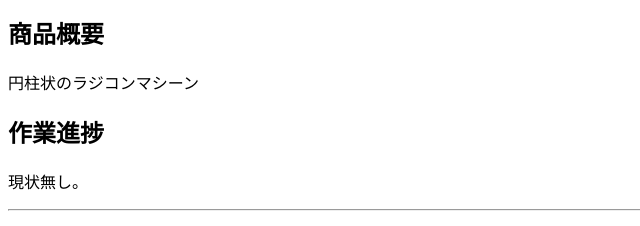
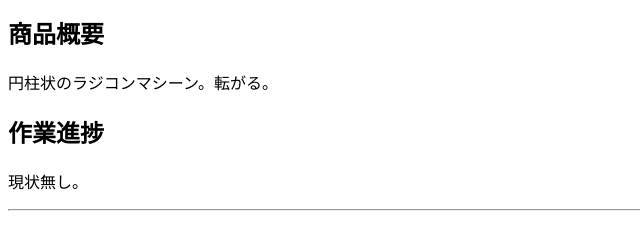
Before and after one commit to KUAD-XtechDesign/studyprogress-yt5a, a plain HTML site: page items/item6.html in a window 1280 px wide. Shown: the part 258-484 px from the top of the page, 0-640 px from the left. Drawn offline with Linux system fonts and the light colour scheme.

Commit message:
fix index

```diff
--- a/items/item6.html
+++ b/items/item6.html
@@ -11,7 +11,7 @@
 <img src="https://kuad-xtechdesign.github.io/studyprogress-yt5a/items/image/download.jpg" alt="">
      <main>
        <h2>商品概要</h2>
-       <p>円柱状のラジコンマシーン</p>
+       <p>円柱状のラジコンマシーン。転がる。</p>
        <h2>作業進捗</h2>
        <p>
 現状無し。
```
Also changed, not shown: xtda1_dummy/items/item6.html (+1 -1 lines).
